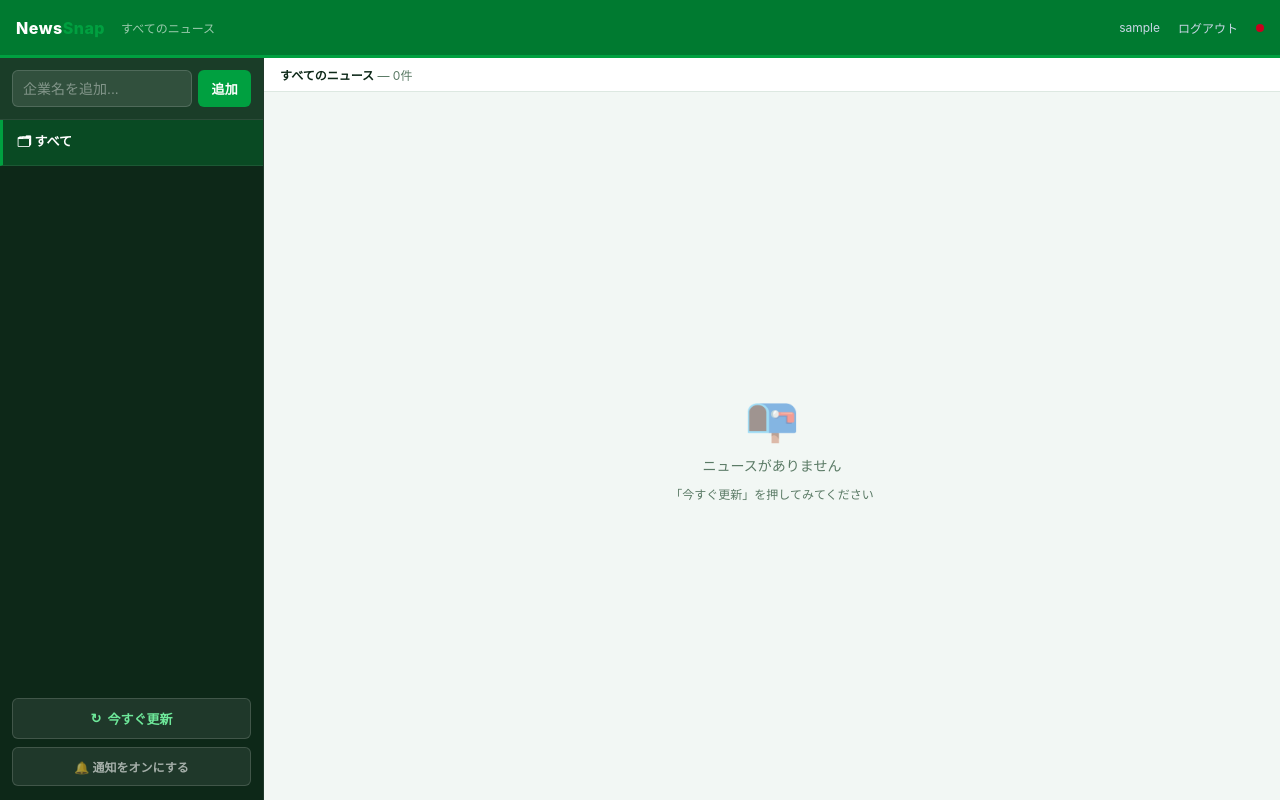
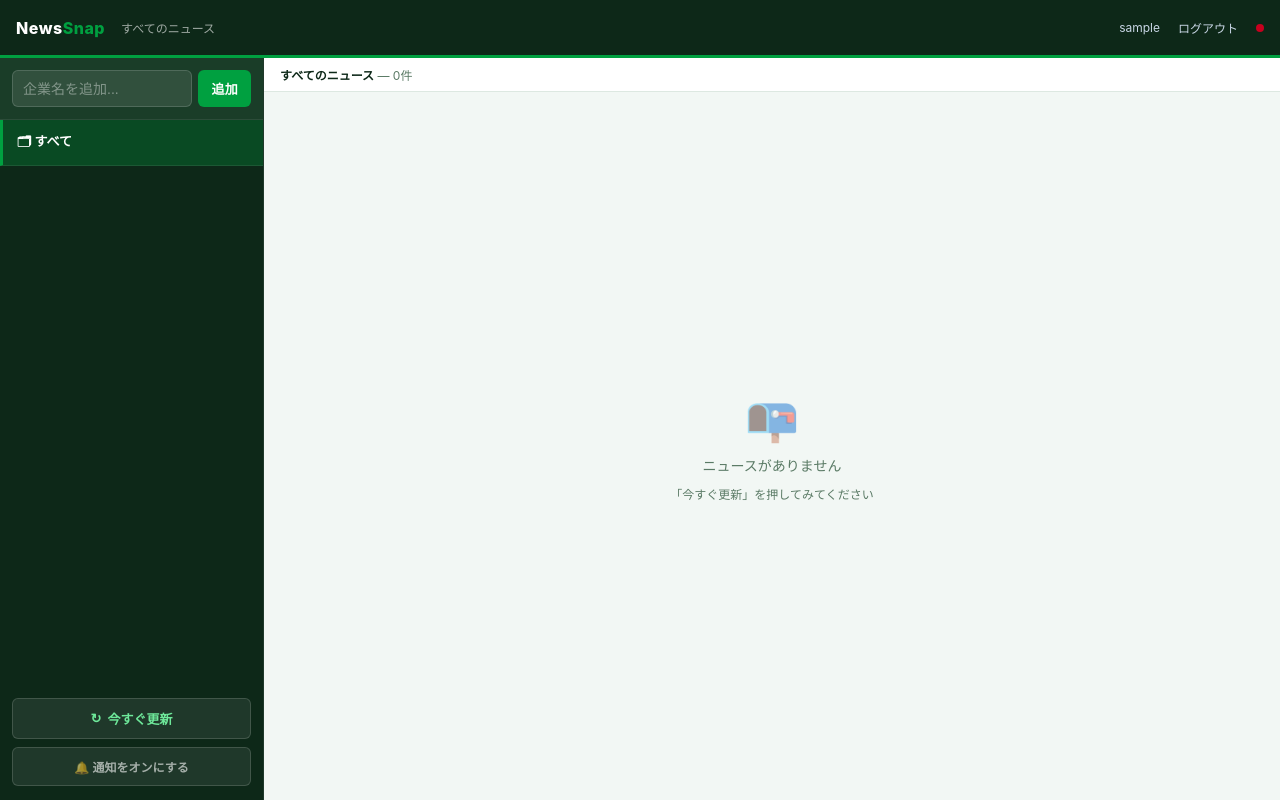
Before and after one commit to takedakyoichi/news-watcher, a Flask app: page / in a window 1280 px wide. Run offline with Flask 3, Linux system fonts and the light colour scheme; the visitor is signed in with stand-in values (Sample User, id 1); data that the repository does not hold is empty; some libraries are stand-ins or nearby versions.

Commit message:
UI: header darker green #0d2818 SMBC style

```diff
--- a/templates/index.html
+++ b/templates/index.html
@@ -11,7 +11,7 @@
   <meta name="apple-mobile-web-app-title" content="NewsSnap">
   <style>
     :root {
-      --header-bg: #007a30;
+      --header-bg: #0d2818;
       --sidebar-bg: #0d2818;
       --sidebar-border: rgba(255,255,255,0.08);
       --sidebar-text: #d8ede0;
```
